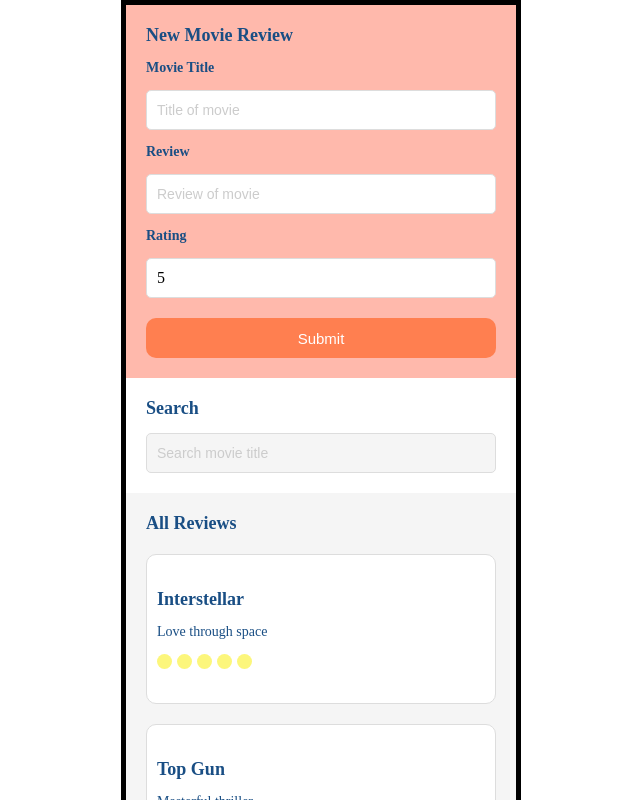
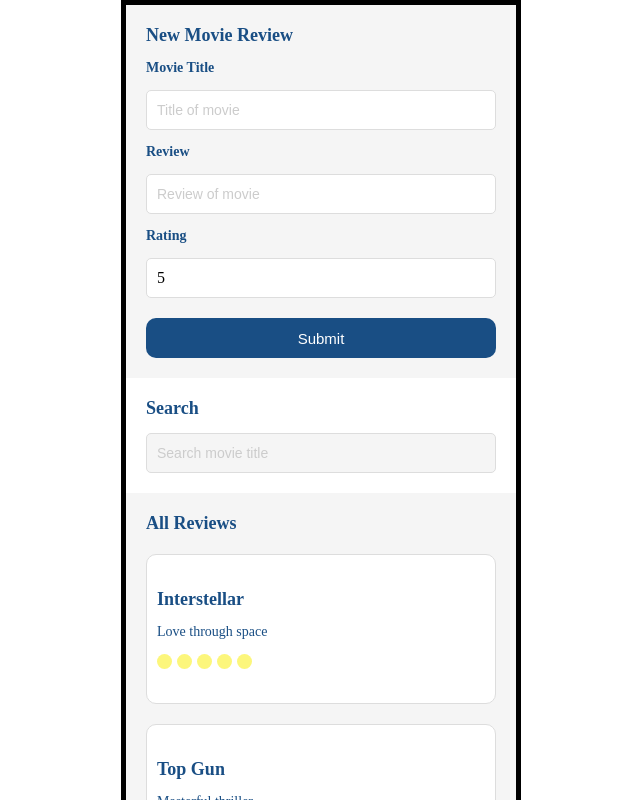
Before and after one commit to devejlee/movie-reviews, a React (Vite) app: page / in a window 1280 px wide. Shown: the top 800 px of the page, without its empty margins (319-959 px from the left). Built offline with nearby package versions, Linux system fonts and the light colour scheme.

Commit message:
keep old ReviewInputWrap colors

```diff
--- a/src/components/ReviewInputWrap/styles.ts
+++ b/src/components/ReviewInputWrap/styles.ts
@@ -3,21 +3,19 @@ import { baseStyle } from '../../baseStyles'
 
 export const Wrap = styled.div`
   ${baseStyle}
-  background: #ffb9ac;
+  background: #f5f5f5;
 `
 
 export const Button = styled.button`
   width: 100%;
   height: 40px;
   margin-top: 20px;
-  background: #ff7f50;
+  background: #194e84;
   border-radius: 10px;
   color: #fff;
   font-size: 15px;
   border: none;
-  transition: background-color 0.3s ease;
   &:hover {
     cursor: pointer;
-    background: #ff6347; /* Updated background color on hover */
   }
 `;
```
